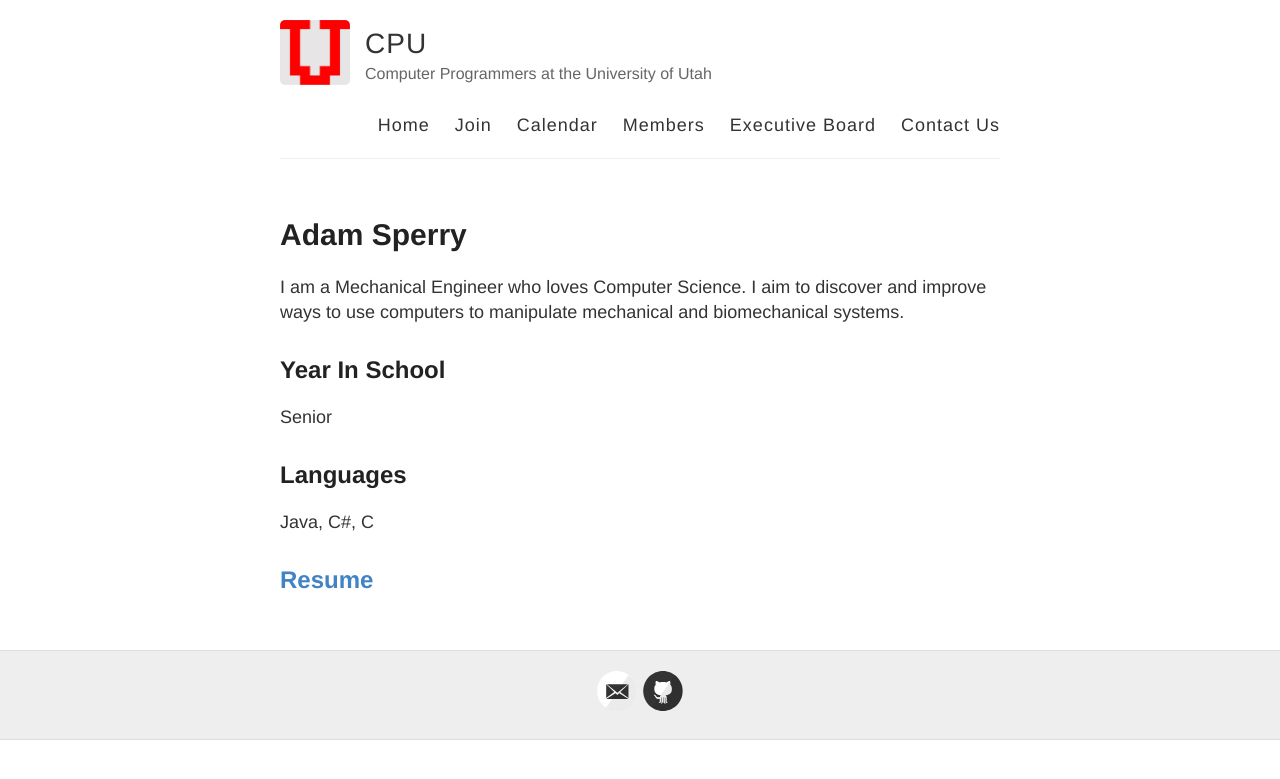
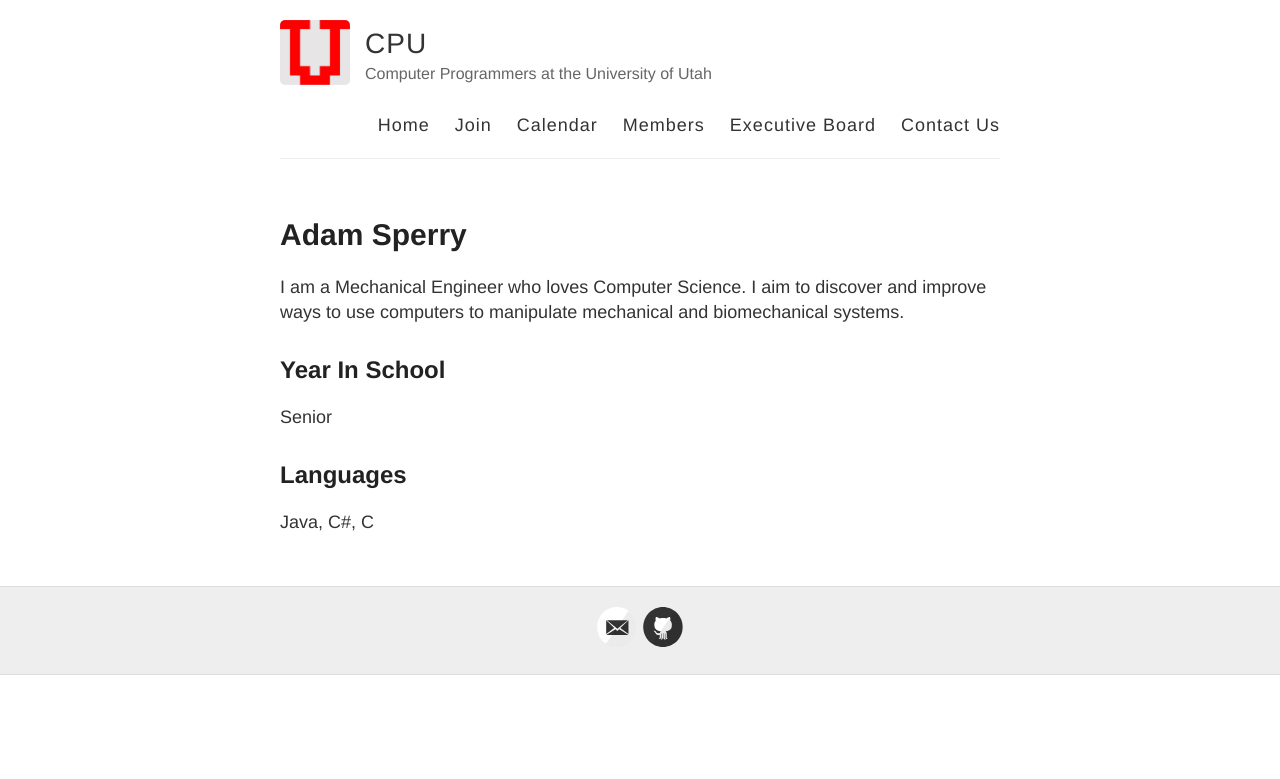
Before and after one commit to joshcally/cpuofu.github.io, a Jekyll site: the page built from bios/Adam.md, in a window 1280 px wide. Shown: the top 779 px of the page. Built offline with Jekyll 4.4.1, drawn with Linux system fonts in a browser that asks for light colours; Markdown is read by kramdown in place of the engine named in the settings.

Commit message:
Adam fix

```diff
--- a/bios/Adam.md
+++ b/bios/Adam.md
@@ -11,5 +11,3 @@ Senior
 
 ##Languages
 Java, C#, C
-
-##[Resume](../resources/resumes/name.resume.pdf)
```
